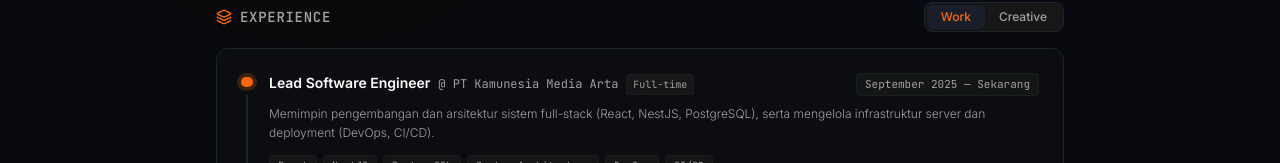
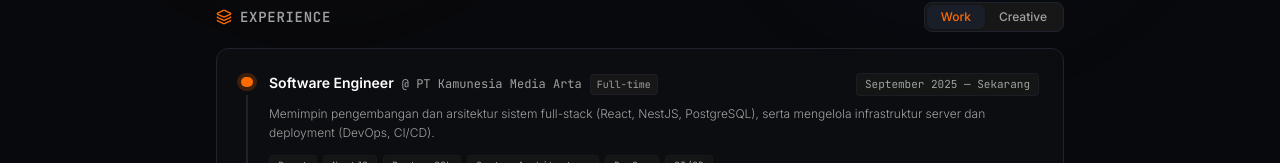
Before and after one commit to JovanSiallagan/portfolio, a React (Vite) app: page / in a window 1280 px wide. Shown: the part 523-686 px from the top of the page. Built offline with nearby package versions, Linux system fonts and the light colour scheme.

Commit message:
style: minor update

```diff
--- a/src/App.tsx
+++ b/src/App.tsx
@@ -200,7 +200,7 @@ export default function App() {
       workExperiences: [
         {
           id: 'kamunesia',
-          role: 'Lead Software Engineer',
+          role: 'Software Engineer',
           company: 'PT Kamunesia Media Arta',
           employmentType: 'Full-time',
           period: 'September 2025 — Sekarang',
@@ -343,7 +343,7 @@ export default function App() {
       workExperiences: [
         {
           id: 'kamunesia',
-          role: 'Lead Software Engineer',
+          role: 'Software Engineer',
           company: 'PT Kamunesia Media Arta',
           employmentType: 'Full-time',
           period: 'September 2025 — Present',
```
